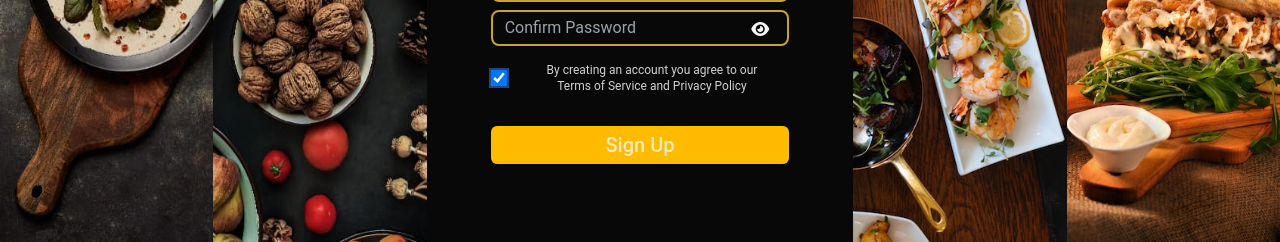
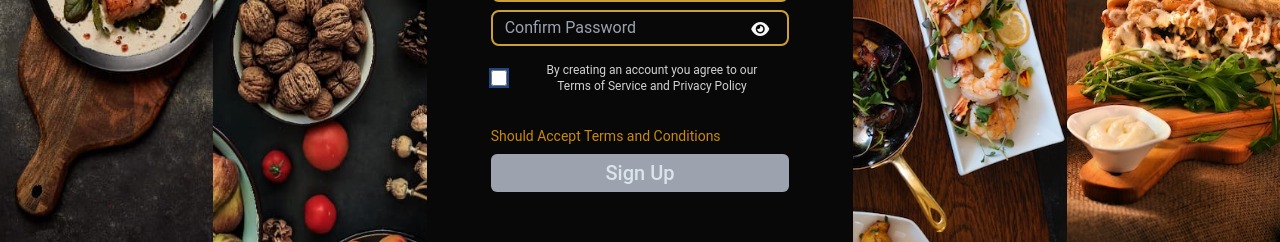
Before and after one commit to Siraj-karuvathil/frontend, a React (Create React App) app: page /signup in a window 1280 px wide. Both pictures are taken after a click on the checkbox "By creating an account you agree to our Terms of Service and". Shown: the part 366-608 px from the top of the page. Built offline with nearby package versions, Linux system fonts and the light colour scheme; no server answers.

Commit message:
terms and condition before sign up

```diff
--- a/src/pages/signUp/index.tsx
+++ b/src/pages/signUp/index.tsx
@@ -26,8 +26,10 @@ const validationSchema = Yup.object().shape({
     email: Yup.string().email().required().label("Email"),
     password: Yup.string().required().label("Password"),
     confirmPassword: Yup.string()
+        .required()
         .oneOf([Yup.ref("password"), null], "Passwords must match")
         .label("Confirm Password"),
+    isAgree: Yup.boolean().required().isTrue("Should Accept Terms and Conditions").label("Terms and Conditions"),
 });
 
 type Names = "username" | "password" | "email" | "confirmPassword";
@@ -99,6 +101,7 @@ function SignUp() {
             email: "",
             password: "",
             confirmPassword: "",
+            isAgree: true,
         },
         validationSchema,
         onSubmit(values, formik) {
@@ -162,6 +165,10 @@ function SignUp() {
         []
     );
 
+    const termsError = signUpForm.errors.isAgree;
+
+    const hasValidationErrors = useMemo(() => !!Object.keys(signUpForm.errors).length, [signUpForm.errors]);
+
     return (
         <>
             <section className="h-screen w-full grid place-items-center">
@@ -214,6 +221,10 @@ function SignUp() {
                                     id="default-checkbox"
                                     type="checkbox"
                                     value=""
+                                    checked={signUpForm.values.isAgree}
+                                    onChange={(e) => {
+                                        signUpForm.setFieldValue("isAgree", e.target.checked);
+                                    }}
                                     className="w-4 h-4 text-primary-clr1 bg-gray-100 border-gray-300 rounded focus:bg-primary-clr2 dark:focus:ring-primary-clr3 dark:ring-offset-gray-800 focus:ring-2 dark:bg-gray-700 dark:border-gray-600"
                                 />
                                 <label
@@ -224,9 +235,11 @@ function SignUp() {
                                     Privacy Policy
                                 </label>
                             </div>
+                            {!!termsError && <p className="text-sm text-yellow-600">{termsError}</p>}
+
                             <button
                                 type="submit"
-								disabled={signingUp}
+                                disabled={hasValidationErrors || signingUp}
                                 className="disabled:bg-gray-400 bg-primary-clr1 hover:bg-primary-clr3 xs:py-1 md:py-0 xl:py-1 transition-all duration-200 rounded-md"
                             >
                                 {signingUp ? "Please Wait..." : "Sign Up"}
```
Lines whose indentation alone changed are shown as unchanged.
